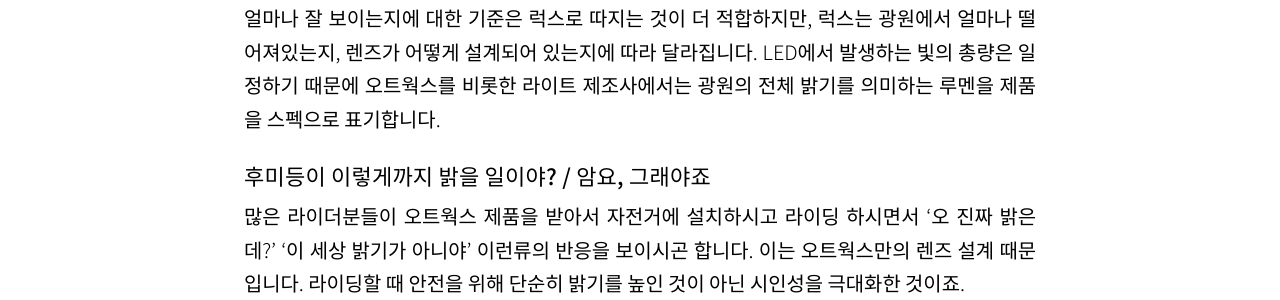
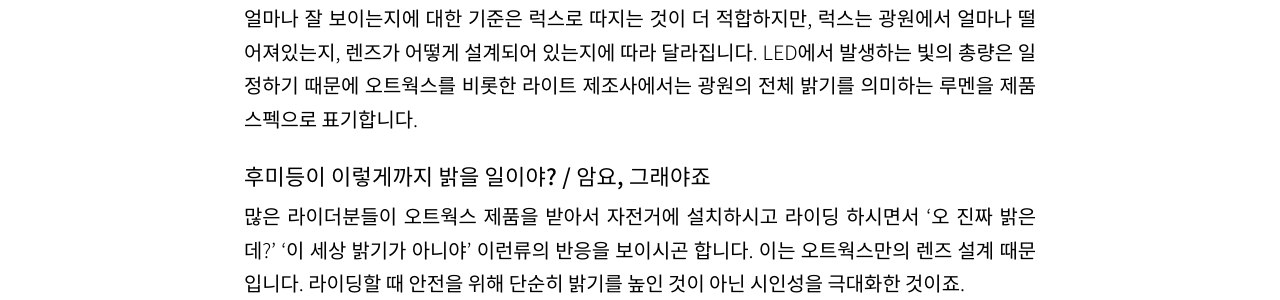
Before and after one commit to hauteworks/hauteworks-blog, a Jekyll site: the page built from _posts/2021-06-17-story-of-lumen-lux-and-light.markdown, in a window 1280 px wide and 900 px high, scrolled down 2764 px. Shown: the part 257-557 px from the top of the window. Built offline with Jekyll 4.4.1, drawn with Linux system fonts in a browser that asks for light colours; nearby versions of some CDN libraries.

Commit message:
오타 수정

```diff
--- a/_config.yml
+++ b/_config.yml
@@ -9,7 +9,7 @@
 description: 어제보다 더 스마트한 모빌리티 환경을 위한 오트웍스의 성장 기록을 담은 기술 블로그입니다.
 url: https://blog.hauteworks.com
 twitter_username:
-default_img: /assets/images/blog_thumbnail.jpg
+default_img: /assets/images/blog-thumbnail.jpg
 social:
   - name: instagram
     url: https://www.instagram.com/_hauteworks_kr/
--- a/_posts/2021-06-17-story-of-lumen-lux-and-light.markdown
+++ b/_posts/2021-06-17-story-of-lumen-lux-and-light.markdown
@@ -31,7 +31,7 @@
 
 루멘은 총량을 의미하고, 럭스는 면적당 빛의 양을 의미합니다. 따라서, 같은 루멘의 광원이라도, 빛이 좁은 면적에 집중되면 럭스가 높고, 넓은 면접에 흩어지면 럭스가 낮게 측정됩니다.
 
-얼마나 잘 보이는지에 대한 기준은 럭스로 따지는 것이 더 적합하지만, 럭스는 광원에서 얼마나 떨어져있는지, 렌즈가 어떻게 설계되어 있는지에 따라 달라집니다. LED에서 발생하는 빛의 총량은 일정하기 때문에 오트웍스를 비롯한 라이트 제조사에서는 광원의 전체 밝기를 의미하는 루멘을 제품을 스펙으로 표기합니다.
+얼마나 잘 보이는지에 대한 기준은 럭스로 따지는 것이 더 적합하지만, 럭스는 광원에서 얼마나 떨어져있는지, 렌즈가 어떻게 설계되어 있는지에 따라 달라집니다. LED에서 발생하는 빛의 총량은 일정하기 때문에 오트웍스를 비롯한 라이트 제조사에서는 광원의 전체 밝기를 의미하는 루멘을 제품 스펙으로 표기합니다.
 
 ##### 후미등이 이렇게까지 밝을 일이야? / 암요, 그래야죠
 
```
